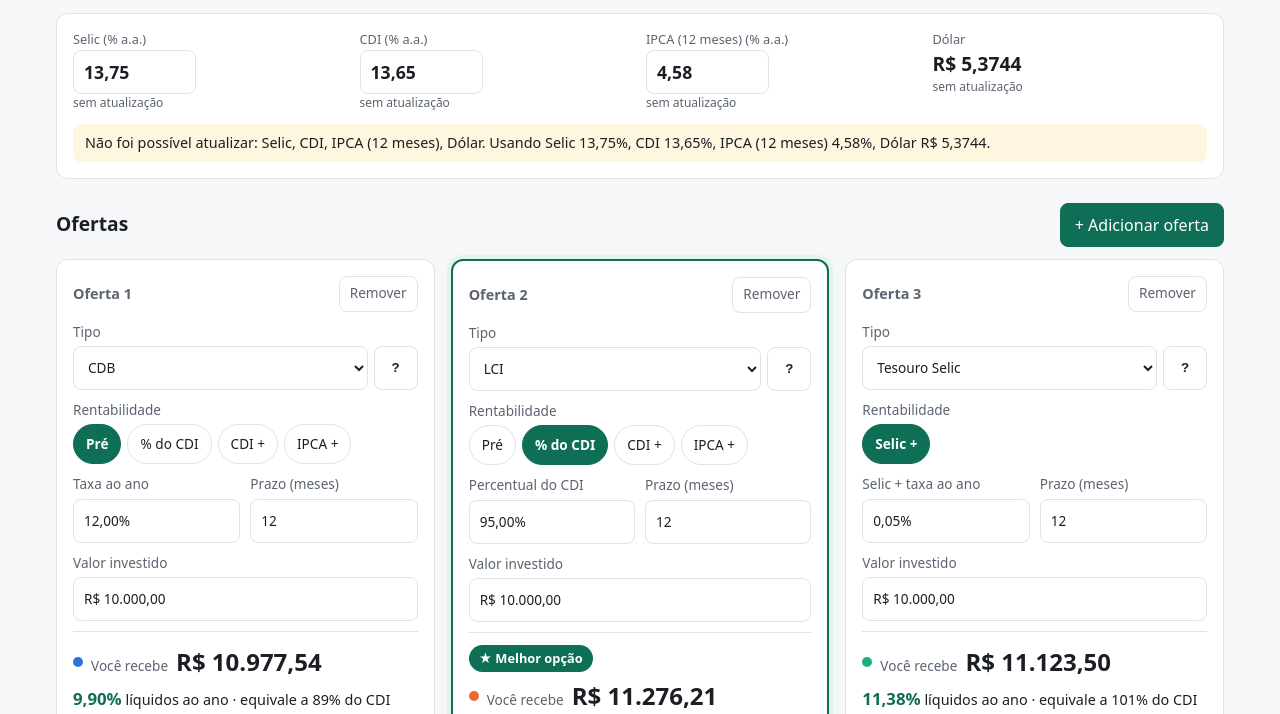
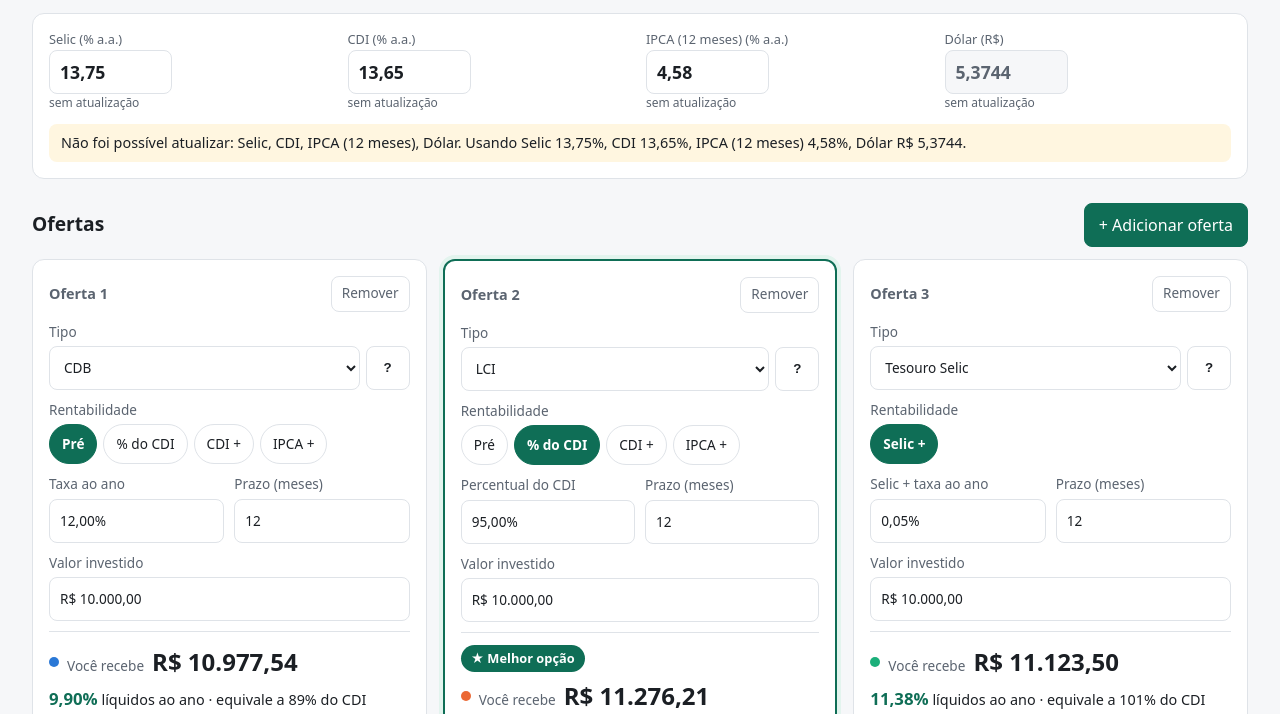
Before and after one commit to anderalves00/CalculadoraInvestimentos, a website with bundled scripts: page index.html in a window 1280 px wide. Shown: the part 105-819 px from the top of the page. Built offline with nearby package versions, Linux system fonts and the light colour scheme; no server answers.

Commit message:
feat: dólar no mesmo formato dos demais indicadores; página usa a largura toda
Co-Authored-By: Claude Opus 5.5 <noreply@anthropic.com>

```diff
--- a/css/estilo.css
+++ b/css/estilo.css
@@ -38,7 +38,8 @@ body {
   font: 16px/1.5 system-ui, -apple-system, "Segoe UI", Roboto, sans-serif;
 }
 
-.topo, main { max-width: 1200px; margin: 0 auto; padding: 0 16px; }
+.topo, main { margin: 0 auto; padding: 0 16px; }
+@media (min-width: 768px) { .topo, main { padding: 0 32px; } }
 .topo { padding-top: 24px; }
 h1 { margin: 0; font-size: 1.6rem; }
 h2 { margin: 0; font-size: 1.2rem; }
@@ -58,6 +59,7 @@ h2 { margin: 0; font-size: 1.2rem; }
 .indicador .valor { font-size: 1.2rem; font-weight: 600; font-variant-numeric: tabular-nums; }
 .indicador .data { font-size: .75rem; color: var(--texto-suave); }
 .indicador input { width: 7em; font-size: 1.1rem; font-weight: 600; }
+.indicador input[readonly] { background: var(--fundo); color: var(--texto-suave); }
 .restaurar { font-size: .75rem; background: none; border: 0; color: var(--destaque); padding: 0; cursor: pointer; }
 .aviso { margin-top: 12px; padding: 8px 12px; border-radius: 8px; background: var(--aviso-fundo); font-size: .9rem; }
 
--- a/js/ui/indicadores.js
+++ b/js/ui/indicadores.js
@@ -19,8 +19,8 @@ function referencia(nome, ind) {
 
 function blocoFixo(nome, ind, formatado) {
   return `<div class="indicador">
-    <div class="rotulo">${NOMES[nome]}</div>
-    <div class="valor">${formatado}</div>
+    <label class="rotulo" for="ind-${nome}">${NOMES[nome]} (R$)</label>
+    <input id="ind-${nome}" readonly value="${formatado}" title="Só informativo: não entra no cálculo">
     <div class="data">${referencia(nome, ind)}</div>
   </div>`;
 }
@@ -43,7 +43,7 @@ export function renderIndicadores(el, { indicadores, sobrescritos, valores, padr
     ${blocoEditavel('selic', indicadores.selic, valores.selic, sobrescritos.selic != null)}
     ${blocoEditavel('cdi', indicadores.cdi, valores.cdi, sobrescritos.cdi != null)}
     ${blocoEditavel('ipca12m', indicadores.ipca12m, valores.ipca12m, sobrescritos.ipca12m != null)}
-    ${blocoFixo('dolar', indicadores.dolar, 'R$ ' + numero(valores.dolar, 4))}
+    ${blocoFixo('dolar', indicadores.dolar, numero(valores.dolar, 4))}
   </div>${aviso}`;
 
   el.querySelectorAll('[data-indicador]').forEach(inp =>
```
